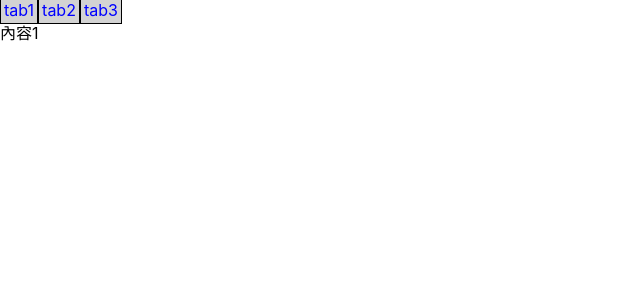
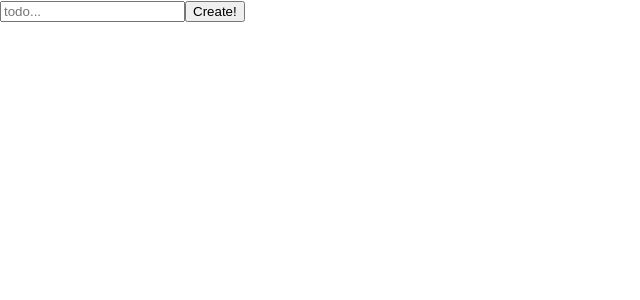
Before and after one commit to sasie59/react-homework, a React (Create React App) app: page / in a window 1280 px wide. Shown: the top 300 px of the page, without its empty margins (0-640 px from the left). Built offline with nearby package versions, Linux system fonts and the light colour scheme.

Commit message:
hw13 toDoList.done 會一直是true?  然後下面會報錯

```diff
--- a/src/App.js
+++ b/src/App.js
@@ -1,6 +1,6 @@
 import React from 'react';
 import './App.css';
-import Homework from './Tab';
+import Homework from './TodoList';
 
 function App() {
   return (
--- /dev/null
+++ b/src/TodoList.css
@@ -0,0 +1,3 @@
+td.done {
+  text-decoration: line-through;
+}
--- /dev/null
+++ b/src/TodoList.js
@@ -0,0 +1,67 @@
+import React, { Component } from 'react';
+import './TodoList.css';
+
+export default class TodoList extends Component {
+  constructor(){
+    super()
+    this.state = {
+      toDoList :[],
+      value : ''
+    }
+  }
+  handleChange = ({target}) => {
+    this.setState({
+      value :target.value
+    });
+  }
+
+  handlSubmit = (event) => {
+    const {value,toDoList} = this.state;
+    event.preventDefault();
+
+    if(value.trim() !== '')
+      this.setState({
+        toDoList : [{content :value, done :false}, ...toDoList],
+        value : ''
+      });
+  }
+  handleDelete = () => {
+    const {value,toDoList} = this.state;
+    const isDelete = toDoList.done ? false : true
+    console.warn(isDelete);
+    this.setState({
+      toDoList : {content: value, done :isDelete}
+      // done : isDelete
+    });
+    console.warn(isDelete);
+  }
+  render() {
+    const { value,toDoList } = this.state;
+    const ToDoList = toDoList.map((item,index) =>
+    <tr key={index}>
+            <td className={item.done ? "done" : ""}>
+              <label onClick={this.handleDelete}>
+                {item.content}
+              </label>
+            </td>
+        </tr>
+    );
+    return (
+      <div>
+        <form onSubmit={this.handlSubmit}>
+          <input
+            type="text"
+            value={value}
+            placeholder="todo..."
+            onChange={this.handleChange}/>
+          <button>Create!</button>
+        </form>
+        <table>
+          <tbody>
+            {ToDoList}
+          </tbody>
+        </table>
+      </div>
+    )
+  }
+}
```
